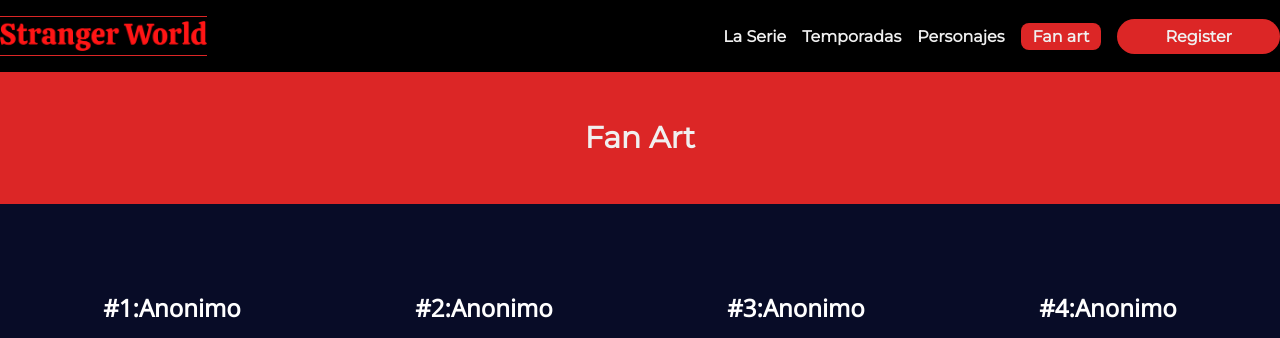
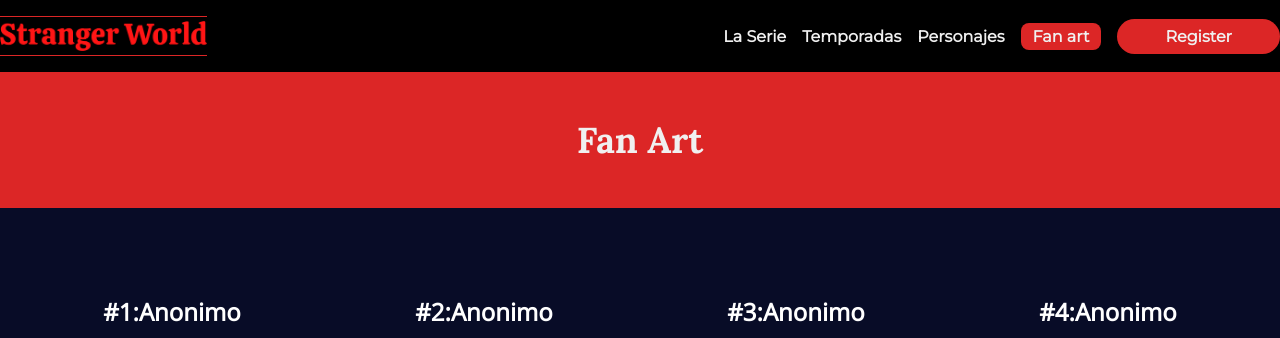
Before and after one commit to oswallfreitez/strager-things-pi, a PHP site: page /fanart.php in a window 1280 px wide. Shown: the top 338 px of the page. Run offline with PHP 8.4, Linux system fonts and the light colour scheme; some libraries are stand-ins or nearby versions.

Commit message:
ajuste de fuente y tamano de titulos en cada pagina

```diff
--- a/assets/css/estilos.css
+++ b/assets/css/estilos.css
@@ -1,5 +1,6 @@
 @import url('https://fonts.googleapis.com/css2?family=Open+Sans&family=Oswald:wght@600&display=swap');
 @import url('https://fonts.googleapis.com/css2?family=Montserrat&display=swap');
+@import url('https://fonts.googleapis.com/css2?family=Lora:ital,wght@0,400..700;1,400..700&display=swap');
 
 * {
     font-family: 'Open Sans', sans-serif;
@@ -41,3 +42,8 @@ h4 {
     background-size: cover;
     background-blend-mode: overlay;
 }
+
+.titulo-encabezado{
+    font-family: 'Lora', sans-serif;
+    font-weight: bold;
+}
--- a/fanart.php
+++ b/fanart.php
@@ -54,7 +54,7 @@
     <main>
         <section class="bg-red-600">
             <div class="container mx-auto py-12">
-                <h1 class="text-3xl font-bold text-center">
+                <h1 class="titulo-encabezado text-4xl font-bold text-center">
                     Fan Art
                 </h1>
             </div>
--- a/la-serie.php
+++ b/la-serie.php
@@ -54,7 +54,7 @@
     <main class="temporadas">
         <section class="bg-red-600">
             <div class="container mx-auto py-12">
-                <h1 class="text-3xl font-bold text-center">La Serie</h1>
+                <h1 class="titulo-encabezado text-4xl font-bold text-center">La Serie</h1>
             </div>
         </section>
 
--- a/personajes.php
+++ b/personajes.php
@@ -54,7 +54,7 @@
     <main>
         <section class="bg-red-600">
             <div class="container mx-auto py-12">
-                <h1 class="text-3xl font-bold text-center">Personajes</h1>
+                <h1 class="titulo-encabezado text-4xl font-bold text-center">Personajes</h1>
             </div>
         </section>
 
--- a/temporadas.php
+++ b/temporadas.php
@@ -54,7 +54,7 @@
     <main class="temporadas">
         <section class="bg-red-600">
             <div class="container mx-auto py-12">
-                <h1 class="text-3xl font-bold text-center">Temporadas</h1>
+                <h1 class="titulo-encabezado text-4xl font-bold text-center">Temporadas</h1>
             </div>
         </section>
         <div class="pt-12 pb-32">
```
